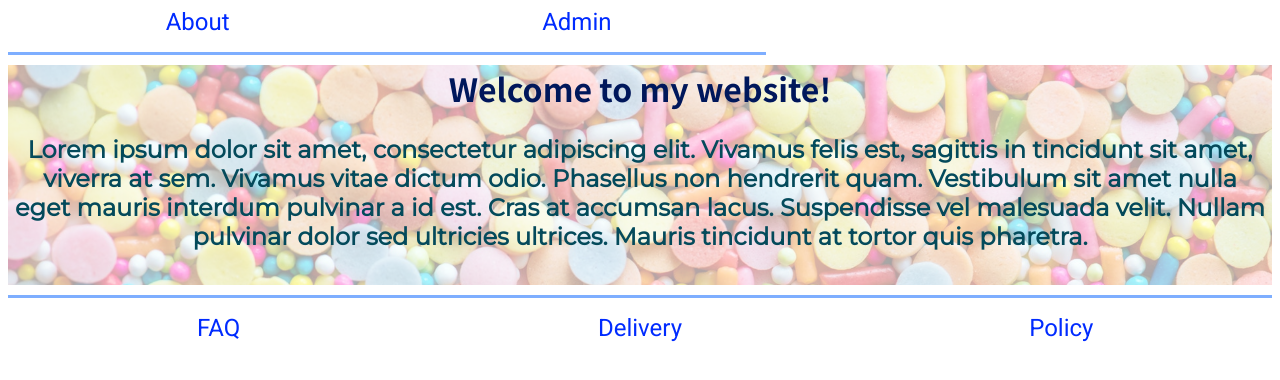
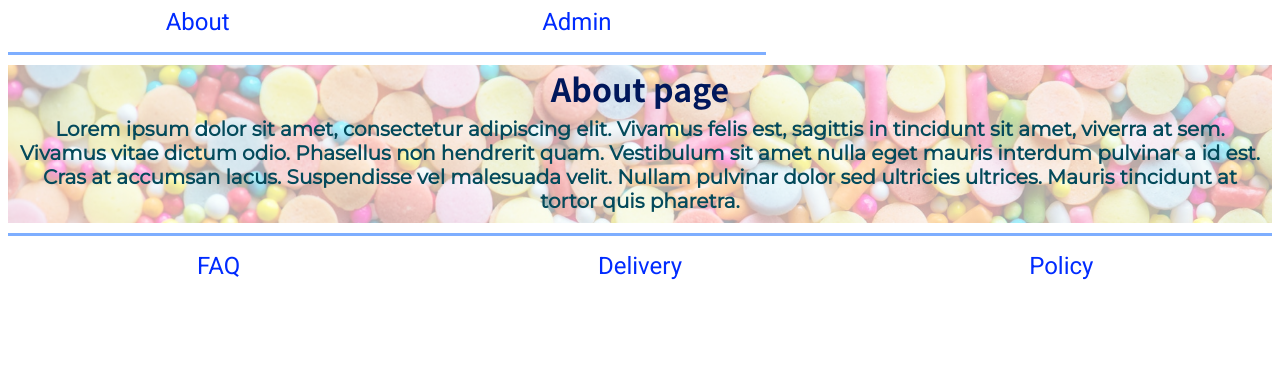
Before and after one commit to Simoonnn/candies, an Angular app: page /about in a window 1280 px wide. Shown: the top 380 px of the page. Built offline with nearby package versions, Linux system fonts and the light colour scheme.

Commit message:
Fix h1 and paragraphs size

```diff
--- a/src/app/about/about.component.html
+++ b/src/app/about/about.component.html
@@ -1,5 +1,5 @@
 <div class="container">
-  <h3>Welcome to my website!</h3>
+  <h1>About page</h1>
   <p>Lorem ipsum dolor sit amet, consectetur adipiscing elit. Vivamus felis est, sagittis in tincidunt sit amet, viverra at sem. Vivamus vitae dictum odio. Phasellus non hendrerit quam. Vestibulum sit amet nulla eget mauris interdum pulvinar a id est. Cras at accumsan lacus. Suspendisse vel malesuada velit. Nullam pulvinar dolor sed ultricies ultrices. Mauris tincidunt at tortor quis pharetra.
 
   <div class="background"></div>
--- a/src/app/about/about.component.scss
+++ b/src/app/about/about.component.scss
@@ -1,3 +1,7 @@
+* {
+  padding: 0px;
+  margin: 0px;
+}
 .container {
   margin: 10px 0px;
   padding: 0px 5px 10px;
@@ -18,20 +22,19 @@
     no-repeat scroll 0% 0%/cover padding-box;
   }
 
-  h3 {
-    padding:0px;
-    margin: 0px;
+  h1 {
     color: #00175b;
     font-weight: 900;
     font-family: 'Noto Sans HK', sans-serif;
     font-size: 2em;
+    margin-bottom: 6px;
   }
 
   p {
     color: #044a5b;
     font-weight: 700;
     font-family: 'Montserrat', sans-serif;
-    font-size: 1.5em;
+    font-size: 1.25em;
   }
 
 }
--- a/src/app/delivery/delivery.component.html
+++ b/src/app/delivery/delivery.component.html
@@ -1,11 +1,7 @@
 <div class="container">
+  <h1>Delivery</h1>
   <p class="desc">
-    Quisque id viverra odio. Fusce lobortis felis
-    in nisi malesuada fermentum. Vivamus eu elit eget ex
-    molestie luctus. Pellentesque non justo metus. Sed vitae semper nisi.
-    Nulla tincidunt vitae velit vel volutpat. Vivamus orci orci, rhoncus at
-    maximus ac, dignissim vitae libero. Aliquam erat volutpat.
-    Donec tincidunt pulvinar tortor in ullamcorper.
+    Quisque id viverra odio. Fusce lobortis felis in nisi malesuada fermentum. Vivamus eu elit eget ex molestie luctus. Pellentesque non justo metus. Sed vitae semper nisi. Nulla tincidunt vitae velit vel volutpat. Vivamus orci orci, rhoncus at maximus ac, dignissim vitae libero. Aliquam erat volutpat. Donec tincidunt pulvinar tortor in ullamcorper.
   </p>
   <div class="flex-container">
     <img class="first" src="../../assets/24-hours.png"/>
--- a/src/app/delivery/delivery.component.scss
+++ b/src/app/delivery/delivery.component.scss
@@ -3,9 +3,16 @@
   padding: 0px;
 }
 .container {
-  padding: 10px;
+  padding: 7px;
+  h1 {
+    text-align: center;
+    color: #040559;
+    font-weight: 900;
+    font-family: 'Noto Sans HK', sans-serif;
+  }
   p.desc {
-    text-aling: center;
+    text-align: center;
+    font-size: 0.9em;
     font-family: 'Montserrat', sans-serif;
     color: #296a93;
     font-weight: 600;
```
